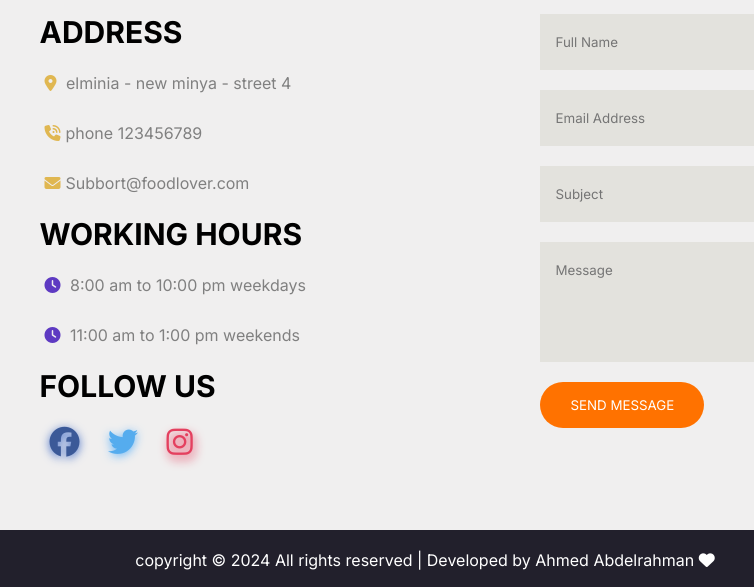
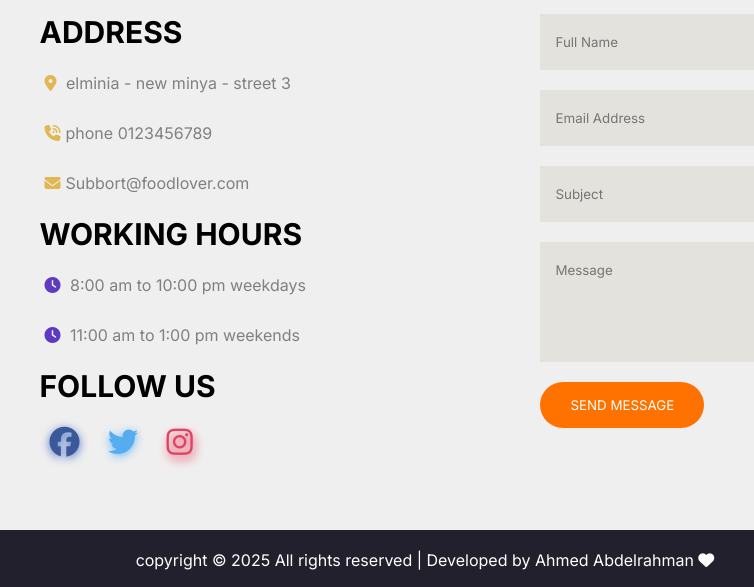
Before and after one commit to ahmed12334567/onsite_2, a plain HTML site: page index.html in a window 1280 px wide. Shown: the part 4338-4925 px from the top of the page, 215-969 px from the left. Drawn offline with Linux system fonts and the light colour scheme.

Commit message:
Fix HTML encoding issues and update content

```diff
--- a/index.html
+++ b/index.html
@@ -345,9 +345,9 @@
                     <h1>
                         ADDRESS
                     </h1>
-                    <span><i class="fa-solid fa-location-dot"></i> elminia - new minya - street 4</span>
+                    <span><i class="fa-solid fa-location-dot"></i> elminia - new minya - street 3</span>
                     <br>
-                    <span><i class="fa-solid fa-phone-volume"></i>phone 123456789</span>
+                    <span><i class="fa-solid fa-phone-volume"></i>phone 0123456789</span>
                     <br>
                     <span><i class="fa-solid fa-envelope"></i>Subbort@foodlover.com</span>
                 </div>
@@ -378,8 +378,9 @@
         </section>
         <section>
             <footer>
-                <p>copyright &copy; 2024 All rights reserved | Developed by Ahmed Abdelrahman <i class="fa-solid fa-heart"></i> </p>
+                <p>copyright &copy; 2025 All rights reserved | Developed by Ahmed Abdelrahman <i class="fa-solid fa-heart"></i> </p>
             </footer>
         </section>
 </body>
+
 </html>
```
